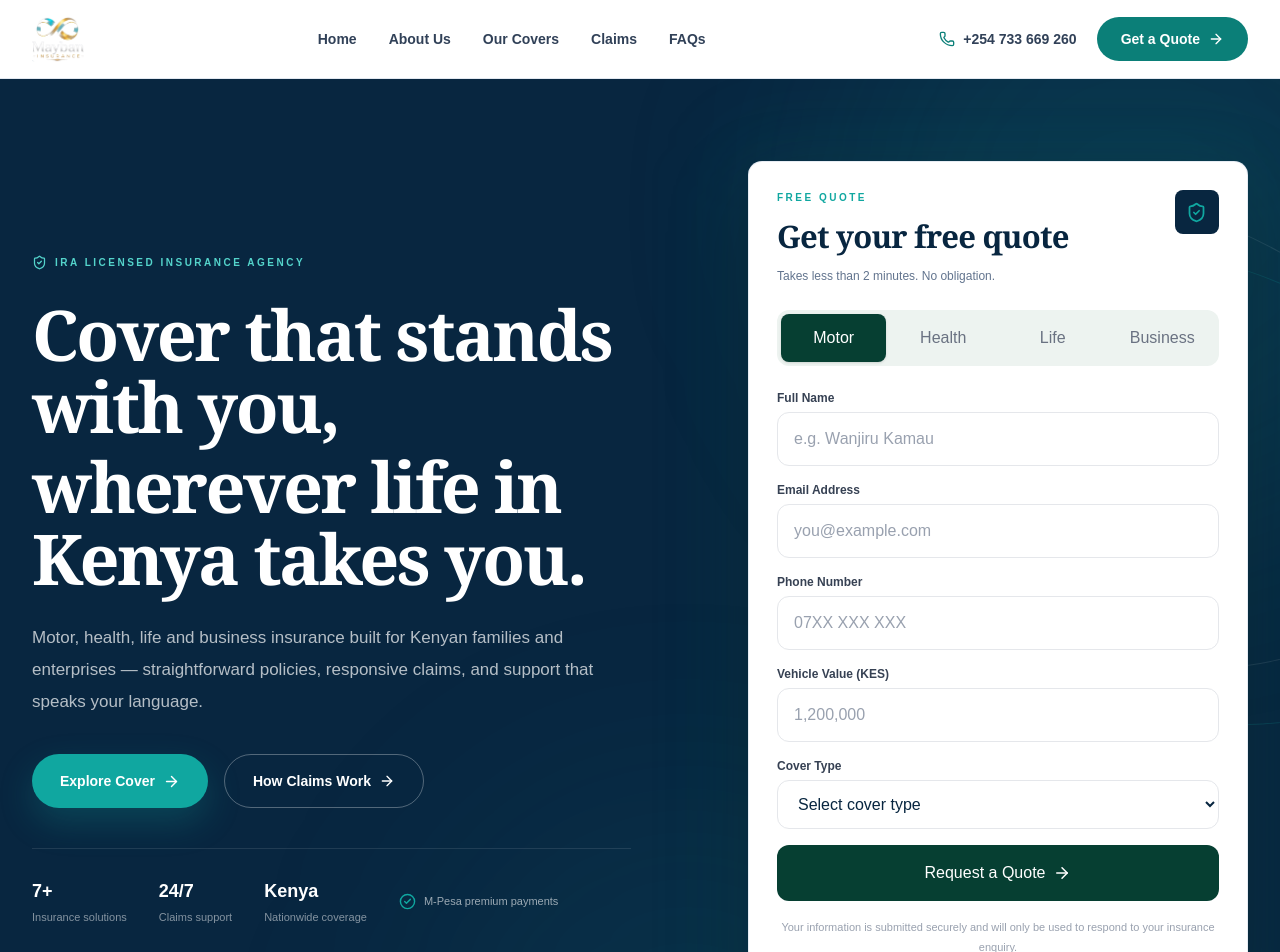
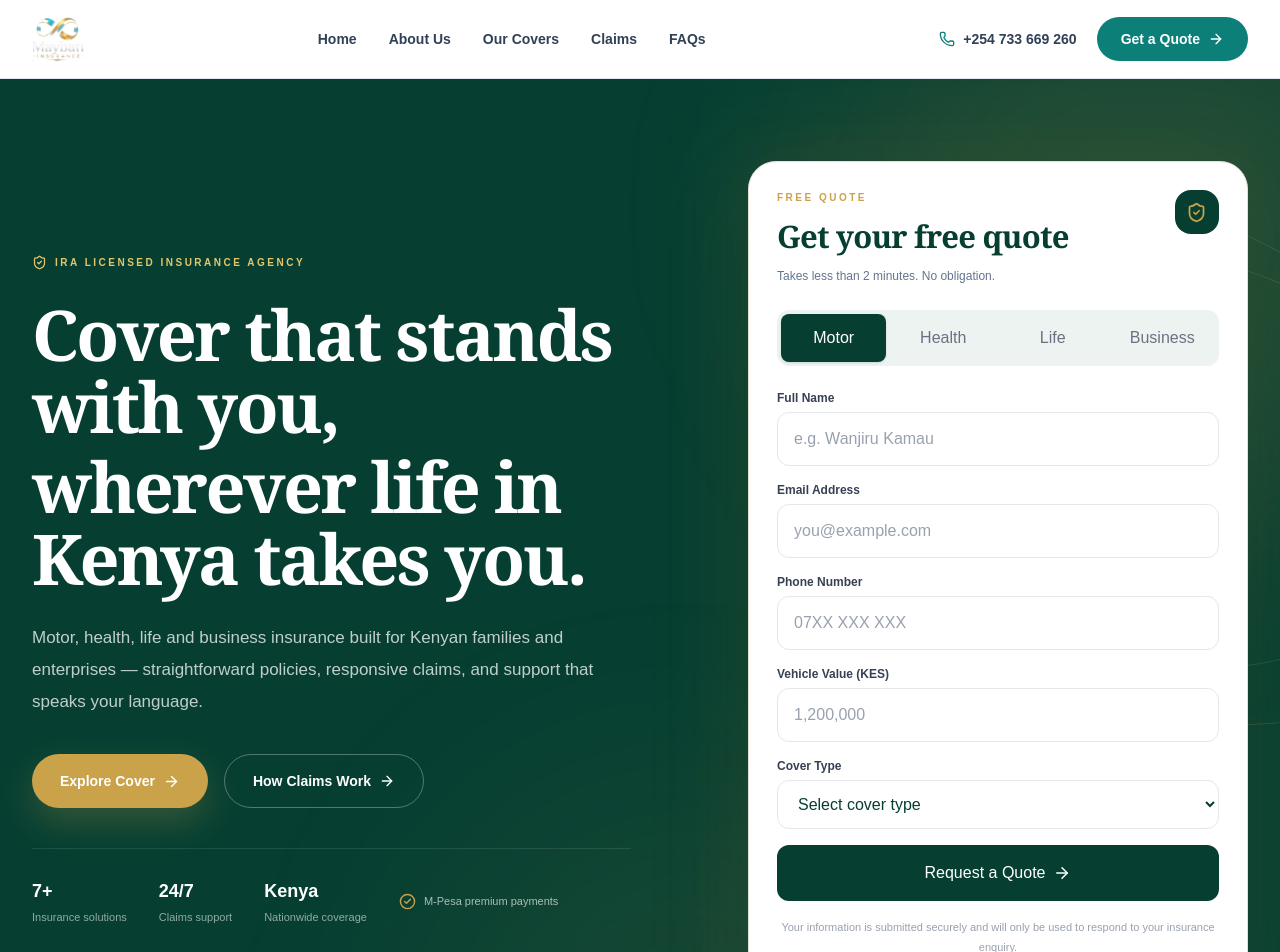
Before and after one commit to EugeneCodes254/mayban-insurance, a Next.js app: page / in a window 1280 px wide. Shown: the top 952 px of the page. Built offline with nearby package versions, Linux system fonts and the light colour scheme.

Commit message:
Refine Mayban hero and insurance covers

```diff
--- a/src/components/Hero.tsx
+++ b/src/components/Hero.tsx
@@ -9,15 +9,15 @@ import { QuoteForm } from "./QuoteForm";
 
 export function Hero() {
   return (
-    <section id="home" className="relative overflow-hidden bg-[#082640] text-white">
-      <div className="pointer-events-none absolute -right-44 -top-44 h-[620px] w-[620px] rounded-full bg-[#10A7A0]/12 blur-[110px]" />
-      <div className="pointer-events-none absolute -bottom-52 left-1/3 h-[520px] w-[520px] rounded-full bg-[#10A7A0]/8 blur-[110px]" />
+    <section id="home" className="relative overflow-hidden bg-[#063F32] text-white">
+      <div className="pointer-events-none absolute -right-44 -top-44 h-[620px] w-[620px] rounded-full bg-[#C9A24A]/12 blur-[110px]" />
+      <div className="pointer-events-none absolute -bottom-52 left-1/3 h-[520px] w-[520px] rounded-full bg-[#C9A24A]/8 blur-[110px]" />
       <div className="pointer-events-none absolute right-[-180px] top-[120px] h-[460px] w-[700px] rounded-[50%] border border-white/10 rotate-[16deg]" />
-      <div className="pointer-events-none absolute right-[-230px] top-[175px] h-[460px] w-[700px] rounded-[50%] border border-[#10A7A0]/20 rotate-[16deg]" />
+      <div className="pointer-events-none absolute right-[-230px] top-[175px] h-[460px] w-[700px] rounded-[50%] border border-[#C9A24A]/20 rotate-[16deg]" />
 
       <div className="relative mx-auto grid max-w-[1280px] gap-12 px-5 py-16 sm:px-8 lg:grid-cols-[1.04fr_0.96fr] lg:items-center lg:gap-16 lg:py-[82px]">
         <div className="max-w-[700px]">
-          <div className="mb-7 inline-flex items-center gap-2 text-[10px] font-black uppercase tracking-[0.25em] text-[#54d4cb]">
+          <div className="mb-7 inline-flex items-center gap-2 text-[10px] font-black uppercase tracking-[0.25em] text-[#E3C66B]">
             <ShieldCheck size={15} />
             IRA Licensed Insurance Agency
           </div>
@@ -29,7 +29,7 @@ export function Hero() {
             </span>
           </h1>
 
-          <p className="mt-7 max-w-[610px] text-[15px] leading-7 text-white/70 sm:text-[17px] sm:leading-8">
+          <p className="mt-7 max-w-[610px] text-[15px] leading-7 text-white/75 sm:text-[17px] sm:leading-8">
             Motor, health, life and business insurance built for Kenyan
             families and enterprises — straightforward policies, responsive
             claims, and support that speaks your language.
@@ -38,7 +38,7 @@ export function Hero() {
           <div className="mt-9 flex flex-wrap gap-4">
             <a
               href="#quote"
-              className="inline-flex items-center gap-2 rounded-full bg-[#10A7A0] px-7 py-4 text-sm font-extrabold text-white shadow-[0_14px_35px_rgba(16,167,160,0.24)] transition hover:-translate-y-0.5 hover:bg-[#0d948e]"
+              className="inline-flex items-center gap-2 rounded-full bg-[#C9A24A] px-7 py-4 text-sm font-extrabold text-white shadow-[0_14px_35px_rgba(201,162,74,0.24)] transition hover:-translate-y-0.5 hover:bg-[#B88E35]"
             >
               Explore Cover
               <ArrowRight size={17} />
@@ -56,36 +56,36 @@ export function Hero() {
           <div className="mt-10 flex flex-wrap items-center gap-x-8 gap-y-5 border-t border-white/10 pt-7">
             <div>
               <p className="text-lg font-black text-white">7+</p>
-              <p className="mt-1 text-[11px] text-white/50">Insurance solutions</p>
+              <p className="mt-1 text-[11px] text-white/55">Insurance solutions</p>
             </div>
 
             <div>
               <p className="text-lg font-black text-white">24/7</p>
-              <p className="mt-1 text-[11px] text-white/50">Claims support</p>
+              <p className="mt-1 text-[11px] text-white/55">Claims support</p>
             </div>
 
             <div>
               <p className="text-lg font-black text-white">Kenya</p>
-              <p className="mt-1 text-[11px] text-white/50">Nationwide coverage</p>
+              <p className="mt-1 text-[11px] text-white/55">Nationwide coverage</p>
             </div>
 
-            <div className="flex items-center gap-2 text-[11px] text-white/60">
-              <CheckCircle2 size={17} className="text-[#10A7A0]" />
+            <div className="flex items-center gap-2 text-[11px] text-white/65">
+              <CheckCircle2 size={17} className="text-[#C9A24A]" />
               M-Pesa premium payments
             </div>
           </div>
         </div>
 
         <div id="quote" className="relative lg:ml-auto lg:w-full lg:max-w-[500px]">
-          <div className="absolute -inset-5 rounded-[38px] bg-[#10A7A0]/10 blur-2xl" />
+          <div className="absolute -inset-5 rounded-[38px] bg-[#C9A24A]/10 blur-2xl" />
 
-          <div className="relative rounded-[14px] border border-slate-200/80 bg-white p-6 text-[#082640] shadow-[0_30px_80px_rgba(0,0,0,0.25)] sm:p-7">
+          <div className="relative rounded-[28px] border border-[#E5E0D2] bg-white p-6 text-[#063F32] shadow-[0_30px_80px_rgba(3,39,31,0.22)] sm:p-7">
             <div className="mb-6 flex items-start justify-between gap-5">
               <div>
-                <p className="text-[10px] font-black uppercase tracking-[0.25em] text-[#10A7A0]">
+                <p className="text-[10px] font-black uppercase tracking-[0.25em] text-[#C9A24A]">
                   Free Quote
                 </p>
-                <h2 className="mt-2 font-serif text-[28px] font-bold tracking-tight text-[#082640] sm:text-[31px]">
+                <h2 className="mt-2 font-serif text-[28px] font-bold tracking-tight text-[#063F32] sm:text-[31px]">
                   Get your free quote
                 </h2>
                 <p className="mt-1.5 text-xs leading-5 text-slate-500">
@@ -93,8 +93,8 @@ export function Hero() {
                 </p>
               </div>
 
-              <div className="flex h-11 w-11 shrink-0 items-center justify-center rounded-lg bg-[#082640]">
-                <ShieldCheck size={21} className="text-[#10A7A0]" />
+              <div className="flex h-11 w-11 shrink-0 items-center justify-center rounded-2xl bg-[#063F32]">
+                <ShieldCheck size={21} className="text-[#C9A24A]" />
               </div>
             </div>
 
--- a/src/components/Products.tsx
+++ b/src/components/Products.tsx
@@ -84,22 +84,22 @@ const products = [
 
 export function Products() {
   return (
-    <section id="products" className="bg-[#F5F7F8] py-20 sm:py-24">
+    <section id="products" className="bg-[#F8F7F3] py-20 sm:py-24">
       <div className="mx-auto max-w-[1280px] px-5 sm:px-8">
-        <div className="mx-auto max-w-[760px] text-center">
-          <p className="text-[10px] font-black uppercase tracking-[0.28em] text-[#0FA79C]">
+        <div className="mx-auto max-w-[720px] text-center">
+          <p className="text-[10px] font-black uppercase tracking-[0.28em] text-[#C9A24A]">
             Our Cover
           </p>
-          <h2 className="mt-4 text-4xl font-serif font-bold leading-[1.08] tracking-[-0.035em] text-[#092B46] sm:text-5xl">
+          <h2 className="mt-4 text-4xl font-serif font-bold leading-[1.06] tracking-[-0.04em] text-[#063F32] sm:text-5xl lg:text-[56px]">
             Insurance built around you
           </h2>
-          <p className="mt-4 text-[15px] leading-7 text-[#647487]">
+          <p className="mx-auto mt-5 max-w-[620px] text-[15px] leading-7 text-[#68736E]">
             Our core lines of cover, each designed to be simple to understand
             and quick to claim on.
           </p>
         </div>
 
-        <div className="mt-12 grid gap-4 sm:grid-cols-2 lg:grid-cols-4">
+        <div className="mt-14 grid gap-6 sm:grid-cols-2 lg:grid-cols-3">
           {products.map((product) => {
             const Icon = product.icon;
 
@@ -107,29 +107,29 @@ export function Products() {
               <a
                 key={product.title}
                 href={product.href}
-                className="group overflow-hidden rounded-xl border border-[#E2E7EA] bg-white shadow-[0_4px_16px_rgba(9,43,70,0.03)] transition duration-300 hover:-translate-y-1 hover:shadow-[0_20px_45px_rgba(9,43,70,0.10)]"
+                className="group overflow-hidden rounded-[24px] border border-[#E6E2D8] bg-white shadow-[0_8px_25px_rgba(6,63,50,0.05)] transition duration-300 hover:-translate-y-1 hover:shadow-[0_24px_55px_rgba(6,63,50,0.12)]"
               >
-                <div className="relative h-[150px] overflow-hidden bg-[#DDE8E7]">
+                <div className="relative h-[205px] overflow-hidden bg-[#E9E5D9]">
                   <img
                     src={product.image}
                     alt=""
                     loading="lazy"
                     className="h-full w-full object-cover transition duration-500 group-hover:scale-105"
                   />
-                  <div className="absolute inset-0 bg-gradient-to-t from-[#092B46]/30 to-transparent" />
-                  <div className="absolute bottom-4 left-4 flex h-9 w-9 items-center justify-center rounded-lg bg-[#092B46]/95 text-white">
+                  <div className="absolute inset-0 bg-gradient-to-t from-[#063F32]/55 via-[#063F32]/10 to-transparent" />
+                  <div className="absolute bottom-4 left-4 flex h-9 w-9 items-center justify-center rounded-xl bg-[#063F32] text-white shadow-lg">
                     <Icon size={17} />
                   </div>
                 </div>
 
-                <div className="p-5">
-                  <h3 className="text-[17px] font-serif font-bold leading-tight text-[#092B46]">
+                <div className="p-6">
+                  <h3 className="text-[20px] font-serif font-bold leading-tight text-[#063F32]">
                     {product.title}
                   </h3>
-                  <p className="mt-3 text-xs leading-5 text-[#66788A]">
+                  <p className="mt-3 text-xs leading-5 text-[#68736E]">
                     {product.description}
                   </p>
-                  <div className="mt-5 flex items-center gap-1.5 text-[11px] font-black text-[#0FA79C]">
+                  <div className="mt-5 flex items-center gap-1.5 text-[11px] font-black text-[#C9A24A]">
                     {product.link}
                     <ArrowRight
                       size={14}
```
